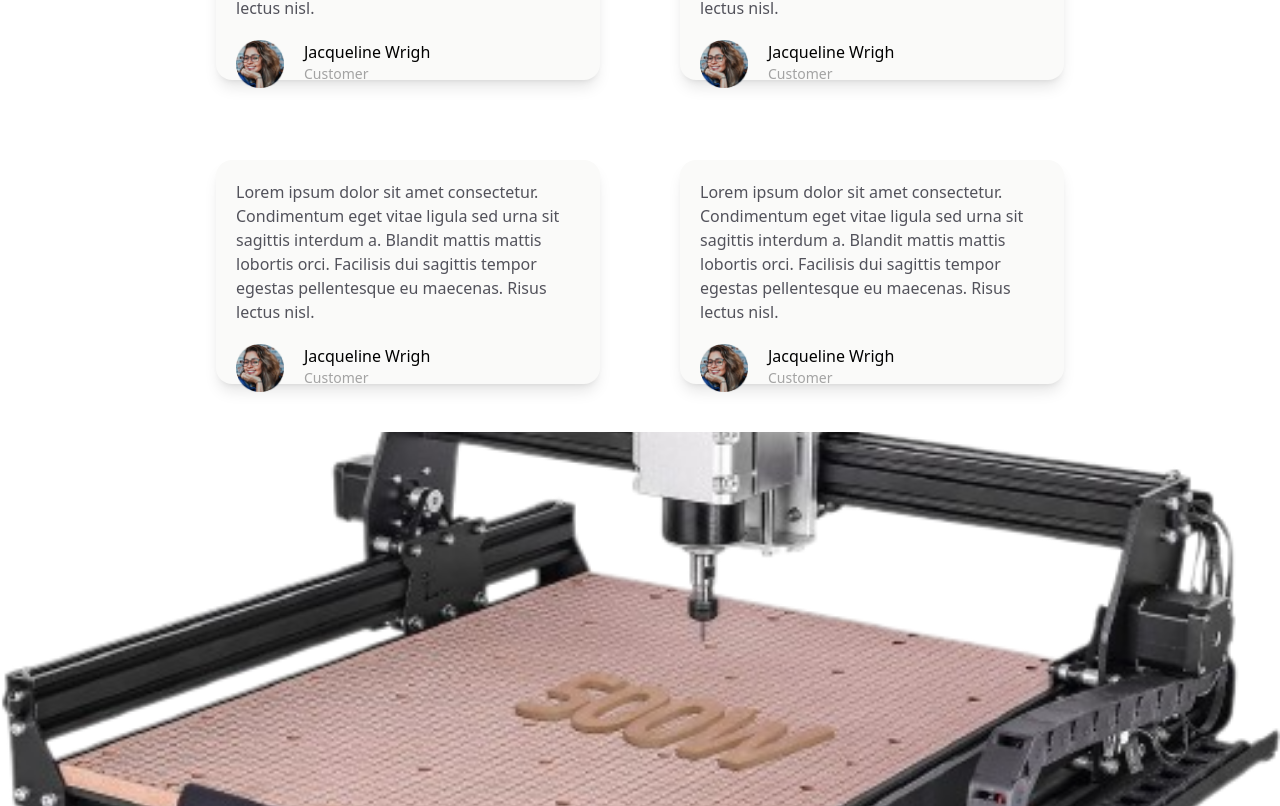
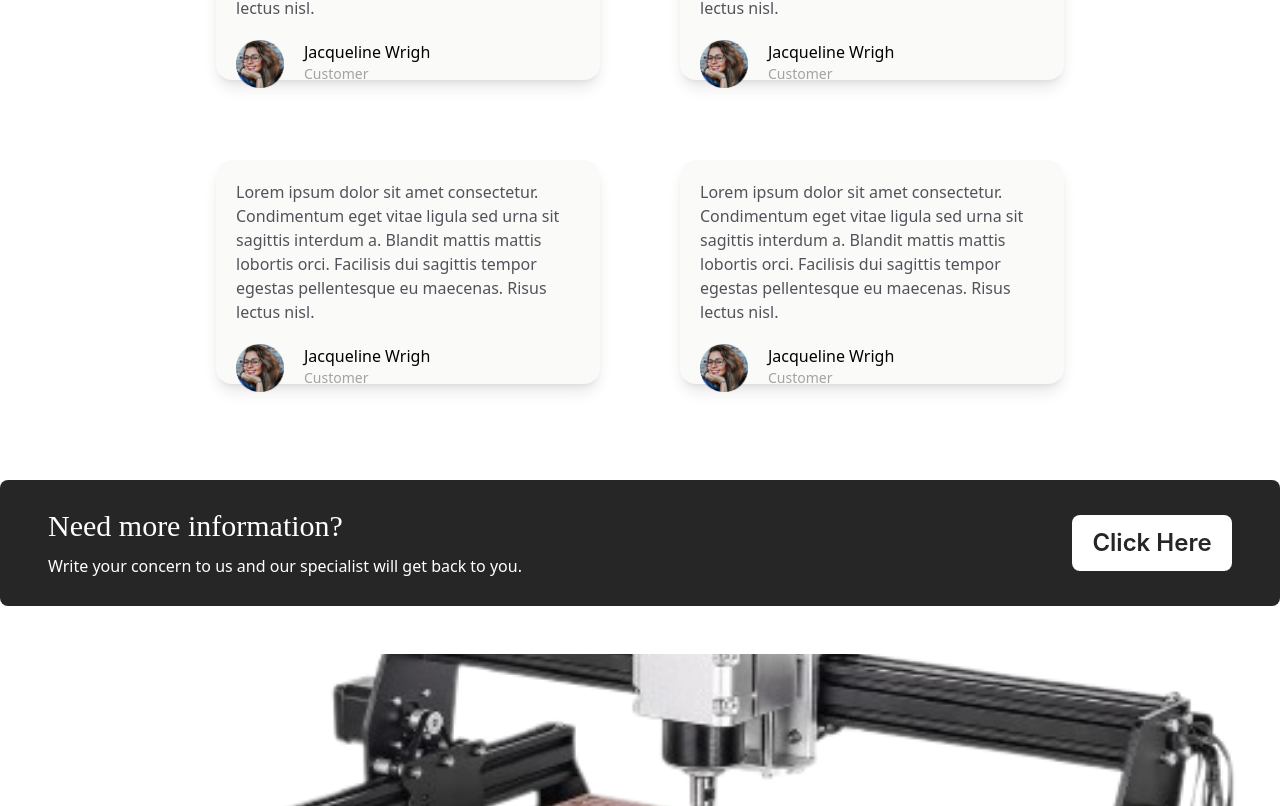
Before and after one commit to yegaraTech/CNC, a React (Vite) app: page / in a window 1280 px wide. Shown: the part 1224-2030 px from the top of the page. Built offline with nearby package versions, Linux system fonts and the light colour scheme.

Commit message:
add needInfo page

```diff
--- /dev/null
+++ b/src/components/NeedInformation.jsx
@@ -0,0 +1,17 @@
+import React from 'react'
+
+function NeedInformation() {
+  return (
+    <div className='flex  px-12 py-7 my-12 bg-neutral-800 rounded-lg md:justify-between justify-center items-center  gap-5 flex-wrap'>
+         <div className="flex flex-col justify-center md:items-start items-center gap-2.5 ">
+            <div className="text-center text-white text-3xl font-medium font-['Poppins']">Need more information?</div>
+            <p className="text-center text-white  font-normal font-['Open Sans']">Write your concern to us and our specialist will get back to you.</p>
+        </div>
+        <button className="w-40 md:h-14 bg-white rounded-lg justify-center items-center ">
+            <p className="text-neutral-800 text-2xl font-semibold font-['Inter']">Click Here</p>
+        </button>
+    </div>
+  )
+}
+
+export default NeedInformation
--- a/src/components/Testimonial.jsx
+++ b/src/components/Testimonial.jsx
@@ -1,11 +1,13 @@
 import React from 'react'
 import photo1 from '../assets/Ellipse 1435.png'
+import NeedInformation from './NeedInformation'
 
 function Testimonial() {
   return (
-    <div className='container mx-auto flex flex-wrap bg-white  justify-center space-y-4'>
+  <div className='container mx-auto '>
+    <div className='flex flex-wrap bg-white  justify-center space-y-4'>
         <div className='text-center py-12 space-y-24'>
-            <h5 className='text-neutral-800 text-5xl font-[Preahvihear] '>Our happy Clients</h5>
+            <h5 className='text-neutral-800 text-5xl font-["Preahvihear"] '>Our happy Clients</h5>
             <div className='flex flex-wrap gap-20 mx-8  justify-center max-w-5xl group '>
                 <div className='flex flex-col w-96 h-56 bg-stone-50 p-5 gap-5 rounded-2xl shadow-lg group-hover:blur-sm cursor-pointer hover:!blur-none group-hover:scale-[0.85] hover:!scale-100 duration-500'>
                     <p className='text-zinc-600 text-left'>Lorem ipsum dolor sit amet consectetur. Condimentum eget vitae ligula sed urna sit sagittis interdum a. Blandit mattis mattis lobortis orci. Facilisis dui sagittis tempor egestas pellentesque eu maecenas. Risus lectus nisl.</p>
@@ -49,6 +51,9 @@ function Testimonial() {
                 </div>
             </div>
         </div>
+
+    </div>
+    <NeedInformation/>
     </div>
   )
 }
```
